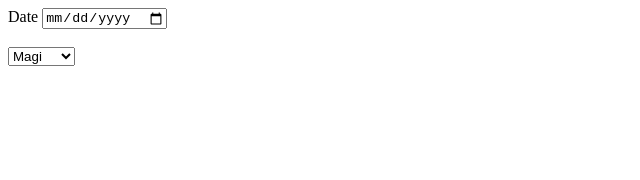
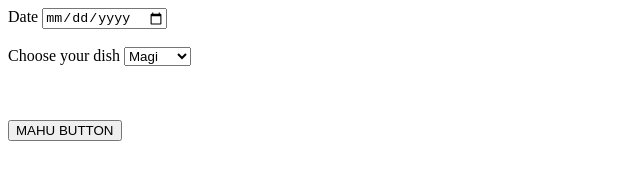
Before and after one commit to shyamji62991042/htmllearing, a plain HTML site: page one.html in a window 1280 px wide. Shown: the whole page, without its empty margins (0-640 px from the left). Drawn offline with Linux system fonts and the light colour scheme.

Commit message:
updated one.html

```diff
--- a/one.html
+++ b/one.html
@@ -11,12 +11,15 @@
         <input type="date" name="" id="datepekker">
 
         <br><br>
-        <label for="selector"></label>
+        <label for="selector">Choose your dish</label>
         <select name="dish" id="select">
             <option value="magi">Magi</option>
             <option value="chai">chai</option>
             <option value="kurkura">kurkura</option>
         </select>
+        <BR></BR>
+        <BR></BR>
+        <button>MAHU BUTTON </button>
     </form>
 </body>
 </html>
```
